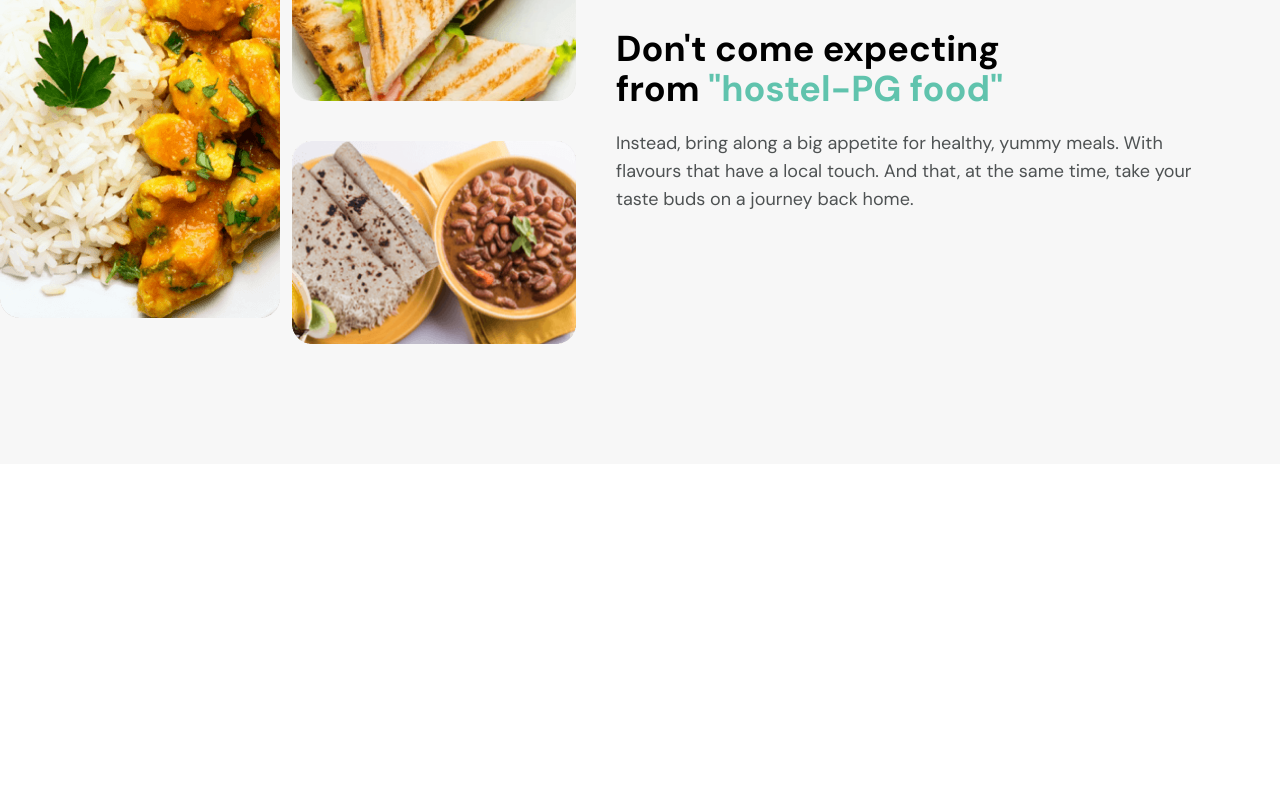
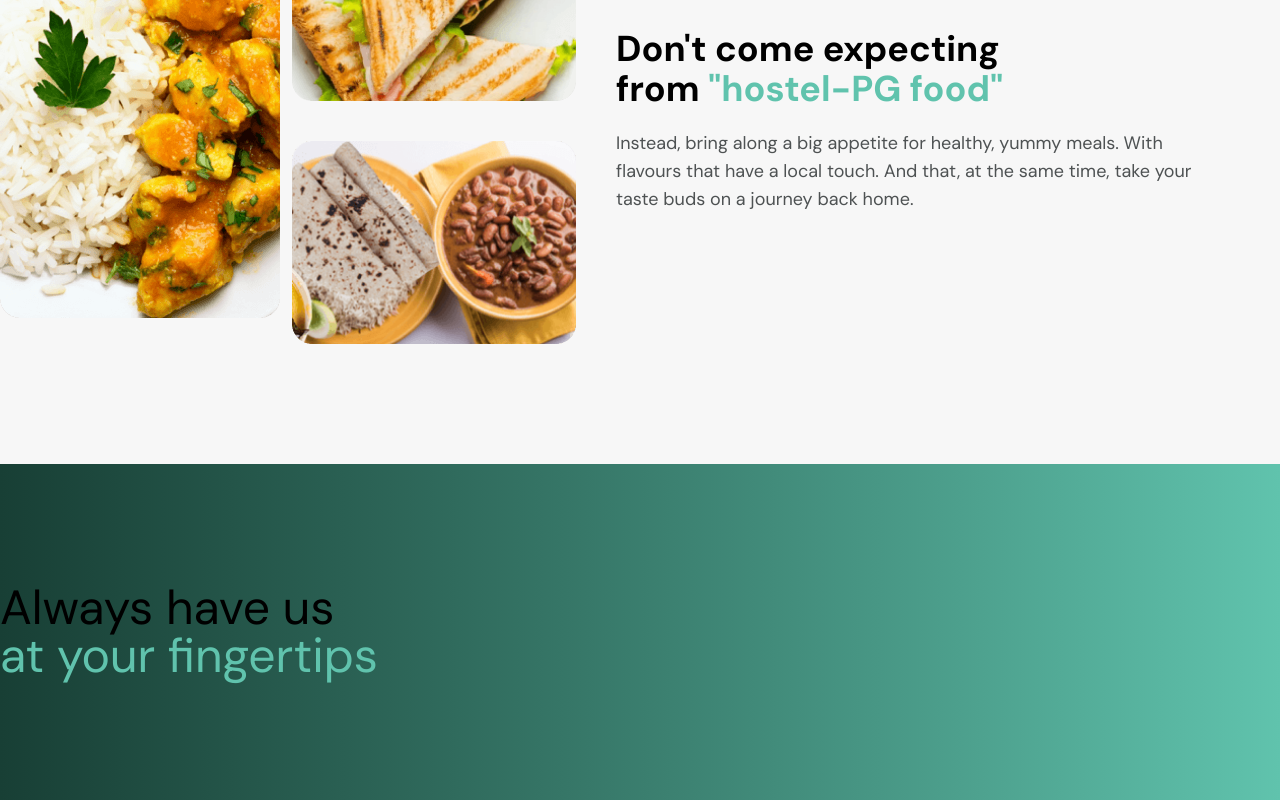
Before and after one commit to nahianeasytechx/D-valley, a React (Vite) app: page / in a window 1280 px wide. Shown: the part 3931-4731 px from the top of the page. Before the commit the page ends 4395 px from the top, so only its background shows below. Built offline with nearby package versions, Linux system fonts and the light colour scheme.

Commit message:
sectionsix

```diff
--- /dev/null
+++ b/src/components/SectionSix.jsx
@@ -0,0 +1,22 @@
+import React from "react";
+
+const SectionSix = () => {
+  return (
+    <>
+      <div className={`bg-gradient-to-r from-[#183f35] to-[#60C3AD]`}>
+        <div className="container mx-auto py-10">
+          <h1 className="py-20 text-2xl sm:text-3xl md:text-4xl lg:text-5xl text-bold">
+            Always have us
+            <br />
+            <span className="text-[#60C3AD]">at your fingertips</span>
+          </h1>
+          <div className="overflow-y-scrolll">
+
+          </div>
+        </div>
+      </div>
+    </>
+  );
+};
+
+export default SectionSix;
--- a/src/pages/Home.jsx
+++ b/src/pages/Home.jsx
@@ -6,6 +6,7 @@ import SectionTwo from "../components/SectionTwo";
 import SectionThree from "../components/SectionThree";
 import SectionFive from "../components/SectionFive";
 import SectionFour from "../components/SectionFour";
+import SectionSix from "../components/SectionSix";
 
 
 const Home = () => {
@@ -18,6 +19,7 @@ const Home = () => {
 <SectionThree/>
 <SectionFour/>
 <SectionFive/>
+<SectionSix/>
 
     </>
   );
```
Also changed, not shown: src/assets/3rd_screen-2.png&w=3840&q=75.png (added).
